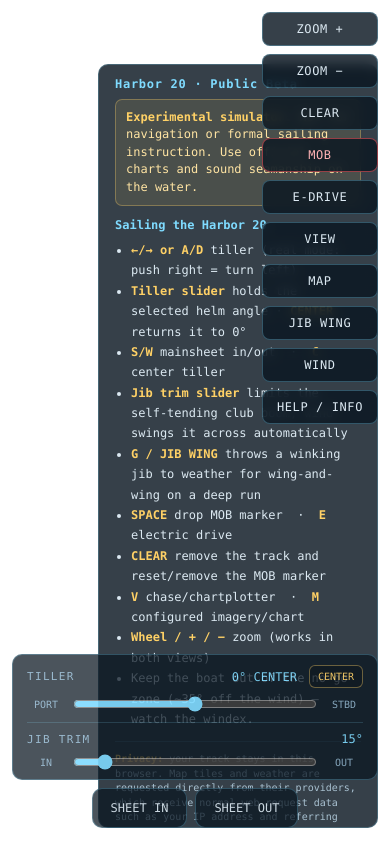
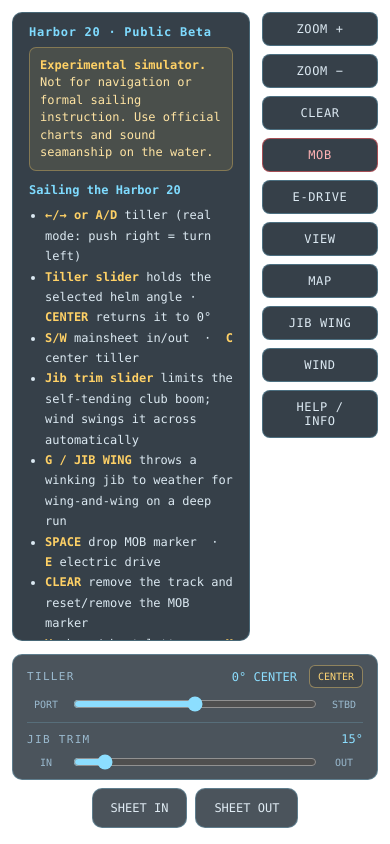
Before and after one commit to bitnovus/newport-sailing-sim, a website built with Vite: page index.html in a window 390 px wide. Built offline with nearby package versions, Linux system fonts and the light colour scheme; no server answers.

Commit message:
Polish public release experience

```diff
--- a/src/harbors/newport-harbor/harbor.json
+++ b/src/harbors/newport-harbor/harbor.json
@@ -4,7 +4,7 @@
   "lat0": 33.605,
   "lon0": -117.93,
   "bbox": { "west": -117.945, "south": 33.588, "east": -117.872, "north": 33.628 },
-  "start": { "lng": -117.903, "lat": 33.607, "headingDeg": 290 },
+  "start": { "lng": -117.9184, "lat": 33.61604, "headingDeg": 290 },
   "current": { "x": 0, "y": 0 },
   "marks": [
     { "id": "balboa", "name": "Balboa Pavilion", "lng": -117.9010, "lat": 33.6017, "kind": "white" },
--- a/src/style.css
+++ b/src/style.css
@@ -4,6 +4,7 @@
   --accent: #7fdbff;
   --warn: #ffd166;
   --danger: #ff5a5f;
+  --toolbar-width: 116px;
   font-family: ui-monospace, "SF Mono", Menlo, monospace;
 }
 
@@ -70,9 +71,12 @@ html, body { margin: 0; height: 100%; overflow: hidden; }
 }
 
 #toolbar {
-  position: absolute; top: 12px; right: 12px; display: flex; flex-direction: column; gap: 8px;
+  position: absolute; top: 12px; right: 12px; width: var(--toolbar-width);
+  max-height: calc(100vh - 24px); overflow-y: auto; scrollbar-width: thin;
+  display: flex; flex-direction: column; gap: 8px;
 }
 .tool {
+  width: 100%; flex: 0 0 auto;
   background: var(--bg); color: var(--fg); border: 1px solid rgba(127, 219, 255, 0.3);
   border-radius: 8px; padding: 9px 14px; font: inherit; font-size: 12px; letter-spacing: 0.05em;
   cursor: pointer; backdrop-filter: blur(6px);
@@ -85,10 +89,11 @@ html, body { margin: 0; height: 100%; overflow: hidden; }
 .tool.danger:hover { border-color: var(--danger); color: var(--danger); }
 
 .panel {
-  position: absolute; top: 64px; right: 12px; width: 260px;
+  position: absolute; top: 12px; right: calc(var(--toolbar-width) + 24px);
+  width: min(300px, calc(100vw - var(--toolbar-width) - 36px));
   background: var(--bg); color: var(--fg); padding: 12px 16px; border-radius: 10px;
   border: 1px solid rgba(127, 219, 255, 0.25); font-size: 12px;
-  max-height: calc(100vh - 80px); overflow-y: auto;
+  max-height: calc(100vh - 24px); overflow-y: auto;
 }
 .panel-title { font-weight: 700; color: var(--accent); margin-bottom: 8px; letter-spacing: 0.06em; }
 .panel-subtitle { font-weight: 700; color: var(--accent); margin: 12px 0 8px; }
@@ -192,9 +197,18 @@ html, body { margin: 0; height: 100%; overflow: hidden; }
 
 .hidden { display: none !important; }
 
+@media (max-width: 1279px) {
+  .panel { max-height: calc(100vh - 215px); }
+}
+
+@media (max-height: 500px) {
+  #toolbar { gap: 4px; }
+  .tool { padding: 6px 10px; }
+}
+
 @media (max-width: 700px) {
   .hud-panel { min-width: 0; }
   .windex { width: 64px; height: 64px; }
-  .panel { width: min(280px, calc(100vw - 24px)); }
+  .panel { width: min(280px, calc(100vw - var(--toolbar-width) - 36px)); }
   .maplibregl-ctrl-attrib { font-size: 9px; line-height: 12px; }
 }
```
Also changed, not shown: tests/harbor.test.ts (+16 -3 lines), README.md.
